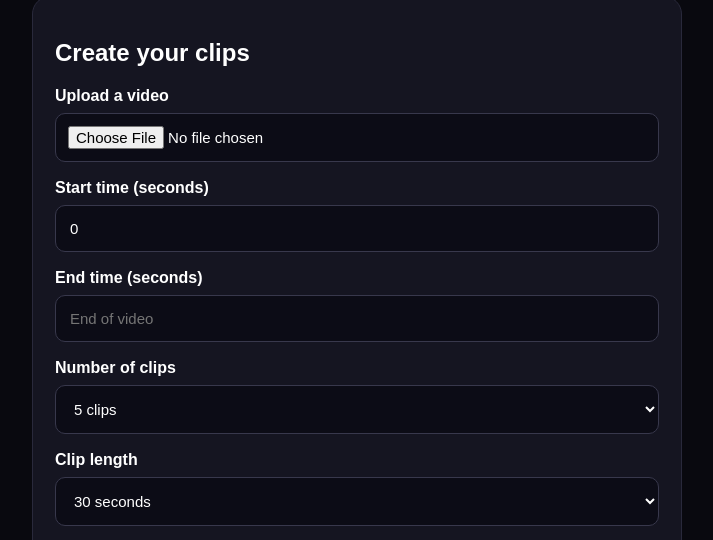
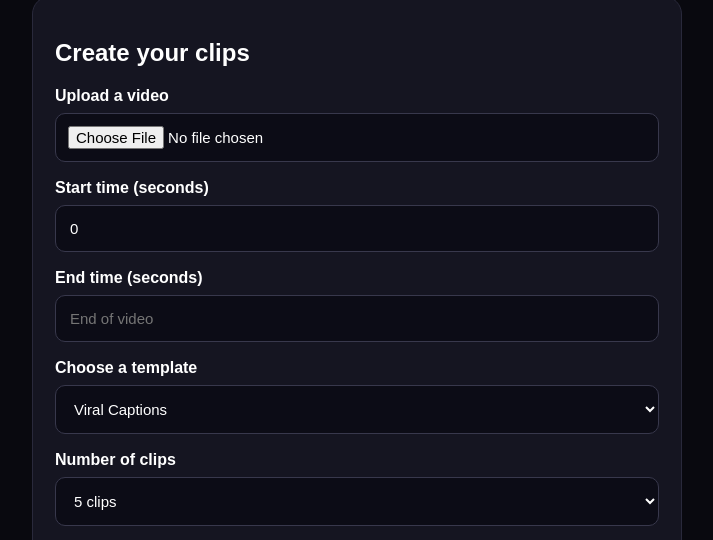
Before and after one commit to 00lorant/clipforge, a plain HTML site: page web/index.html in a window 1280 px wide. Shown: the part 216-756 px from the top of the page, without its empty margins (283-996 px from the left). Drawn offline with Linux system fonts and the light colour scheme.

Commit message:
Add template selection dropdown to index.html

```diff
--- a/web/index.html
+++ b/web/index.html
@@ -119,6 +119,13 @@
 
 <label for="endTime">End time (seconds)</label>
 <input id="endTime" type="number" min="1" placeholder="End of video" step="1">
+       <label for="template">Choose a template</label>
+<select id="template">
+  <option value="viral">Viral Captions</option>
+  <option value="clean">Clean Subtitles</option>
+  <option value="podcast">Podcast Style</option>
+  <option value="gaming">Gaming Style</option>
+</select>
         <label for="count">Number of clips</label>
         <select id="count">
           <option value="5">5 clips</option>
```
